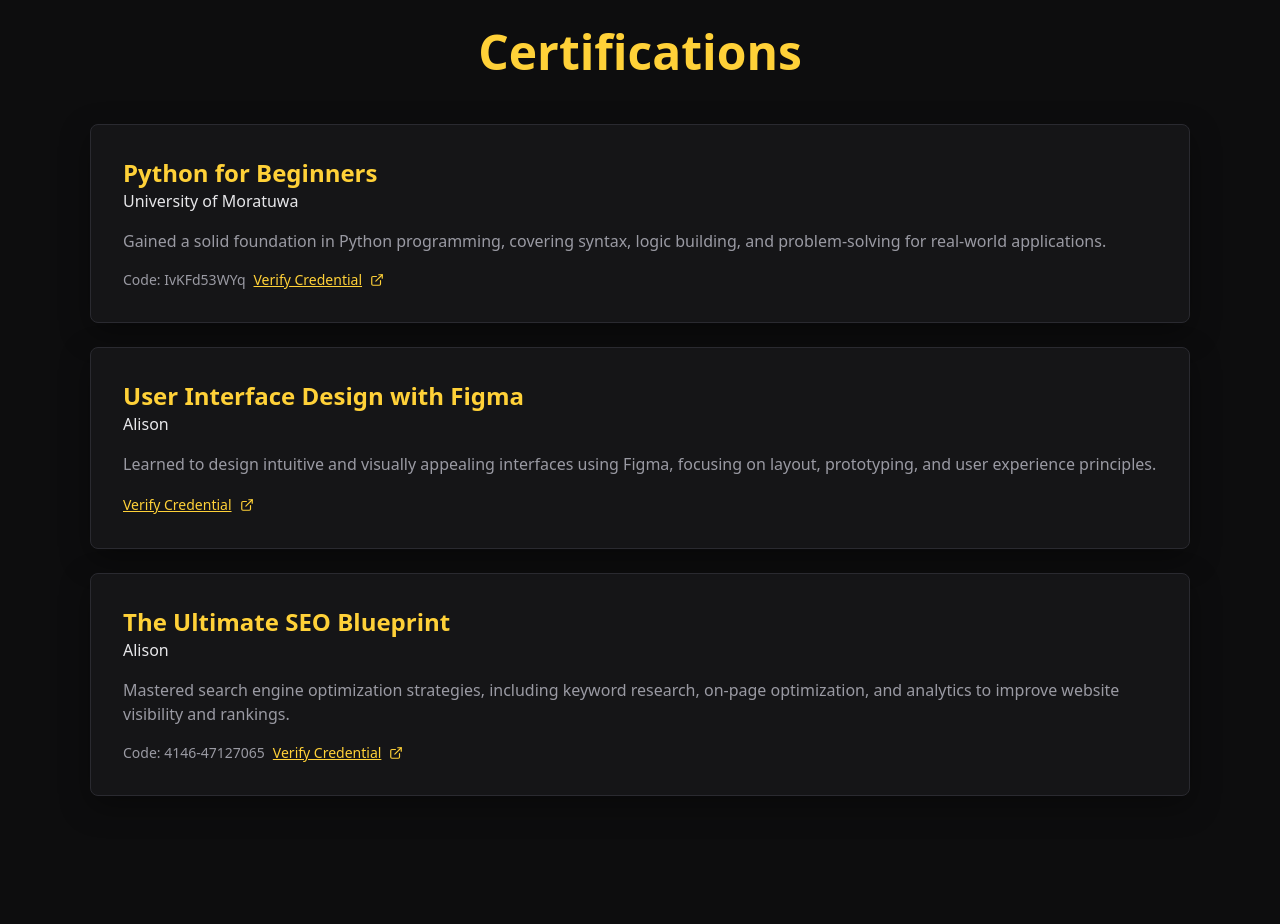
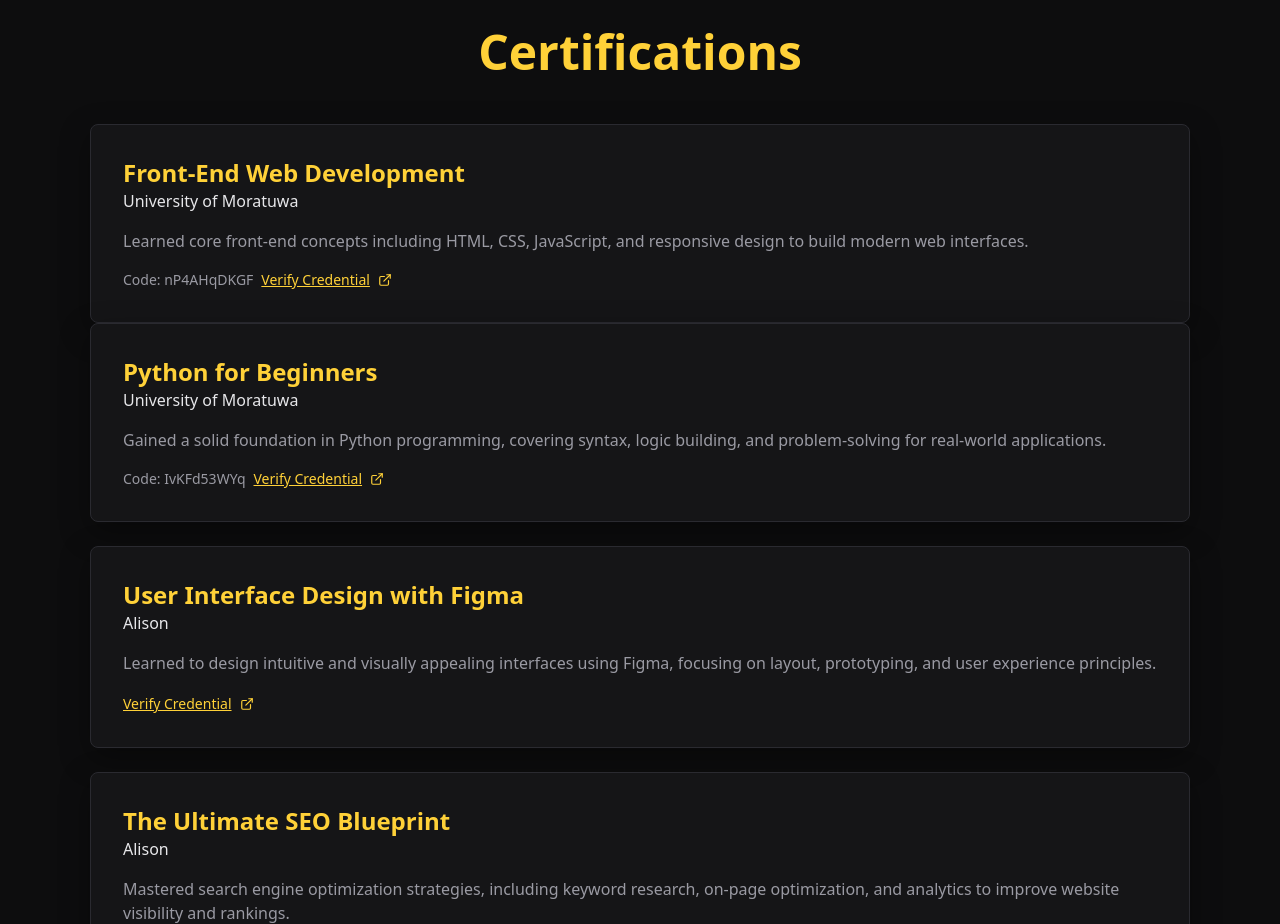
Before and after one commit to Jeyapriyajm/Tharshan, a React (Vite) app: page / in a window 1280 px wide. Shown: the part 2920-3844 px from the top of the page. Built offline with nearby package versions, Linux system fonts and the light colour scheme.

Commit message:
Add Front-End Web Development certification section
Added a section for Front-End Web Development certification with details.

```diff
--- a/src/page/index.jsx
+++ b/src/page/index.jsx
@@ -599,6 +599,50 @@
             >
               <span style={{ color: "#ffd138" }}>Certifications</span>
             </h2>
+            {/* Front-End Web Development */}
+<div
+  className="reveal p-8 space-y-4 rounded-lg"
+  style={{
+    backgroundColor: "#151517",
+    border: "1px solid #2a2a30",
+    boxShadow: "0 10px 30px rgba(0,0,0,.35)",
+  }}
+>
+  <div className="flex justify-between items-start flex-wrap gap-2">
+    <div>
+      <h3
+        className="text-2xl font-bold"
+        style={{ color: "#ffd138" }}
+      >
+        Front-End Web Development
+      </h3>
+      <p style={{ color: "#e7e7ea" }}>University of Moratuwa</p>
+    </div>
+  </div>
+  <p style={{ color: "#9a9aa3" }}>
+    Learned core front-end concepts including HTML, CSS, JavaScript,
+    and responsive design to build modern web interfaces.
+  </p>
+  <div className="flex items-center gap-2">
+    <span style={{ color: "#9a9aa3", fontSize: "0.875rem" }}>
+      Code: nP4AHqDKGF
+    </span>
+    <a
+      href="https://open.uom.lk/lms/mod/customcert/verify_certificate.php"
+      target="_blank"
+      rel="noopener noreferrer"
+      style={{
+        color: "#ffd138",
+        fontSize: "0.875rem",
+        textDecoration: "underline",
+      }}
+      className="inline-flex items-center gap-2"
+    >
+      Verify Credential <ExternalLink size={14} />
+    </a>
+  </div>
+</div>
+
 
             <div className="space-y-6">
               {/* Python */}
```
